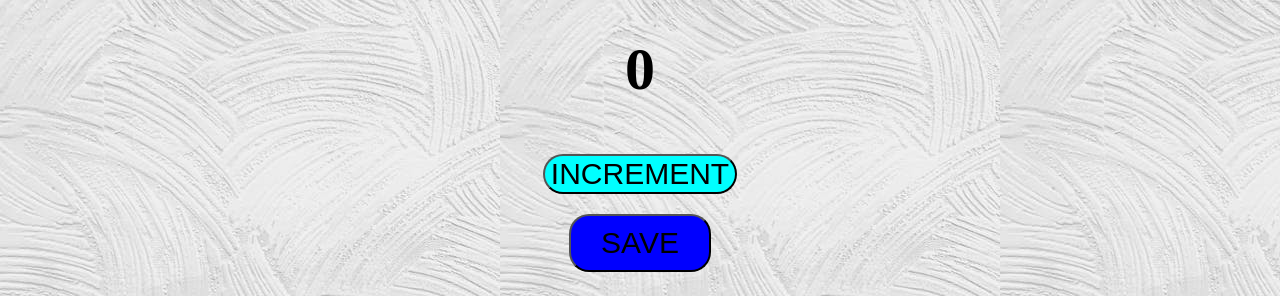
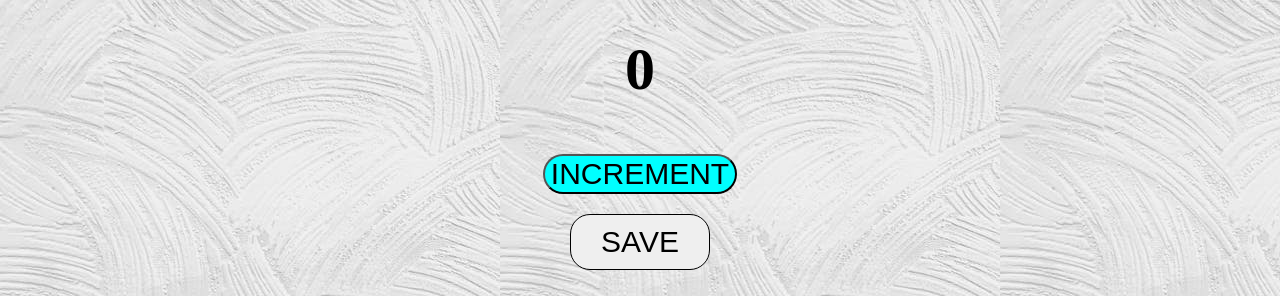
Before and after one commit to kenyan-coder/Js-Counter-App, a plain HTML site: page index.html in a window 1280 px wide. Shown: the part 152-448 px from the top of the page. Drawn offline with Linux system fonts and the light colour scheme.

Commit message:
modify save button

```diff
--- a/index.css
+++ b/index.css
@@ -20,11 +20,12 @@ h1{
 
 }
 #save-btn{
-    background-color: blue;
+    color: black;
     cursor: pointer;
     margin: auto;
     display: block;
     border-radius: 20px;
+    border: 1px solid black;
     padding: 10px 30px;
     margin-top: 20px;
     font-size: 30px;
```
